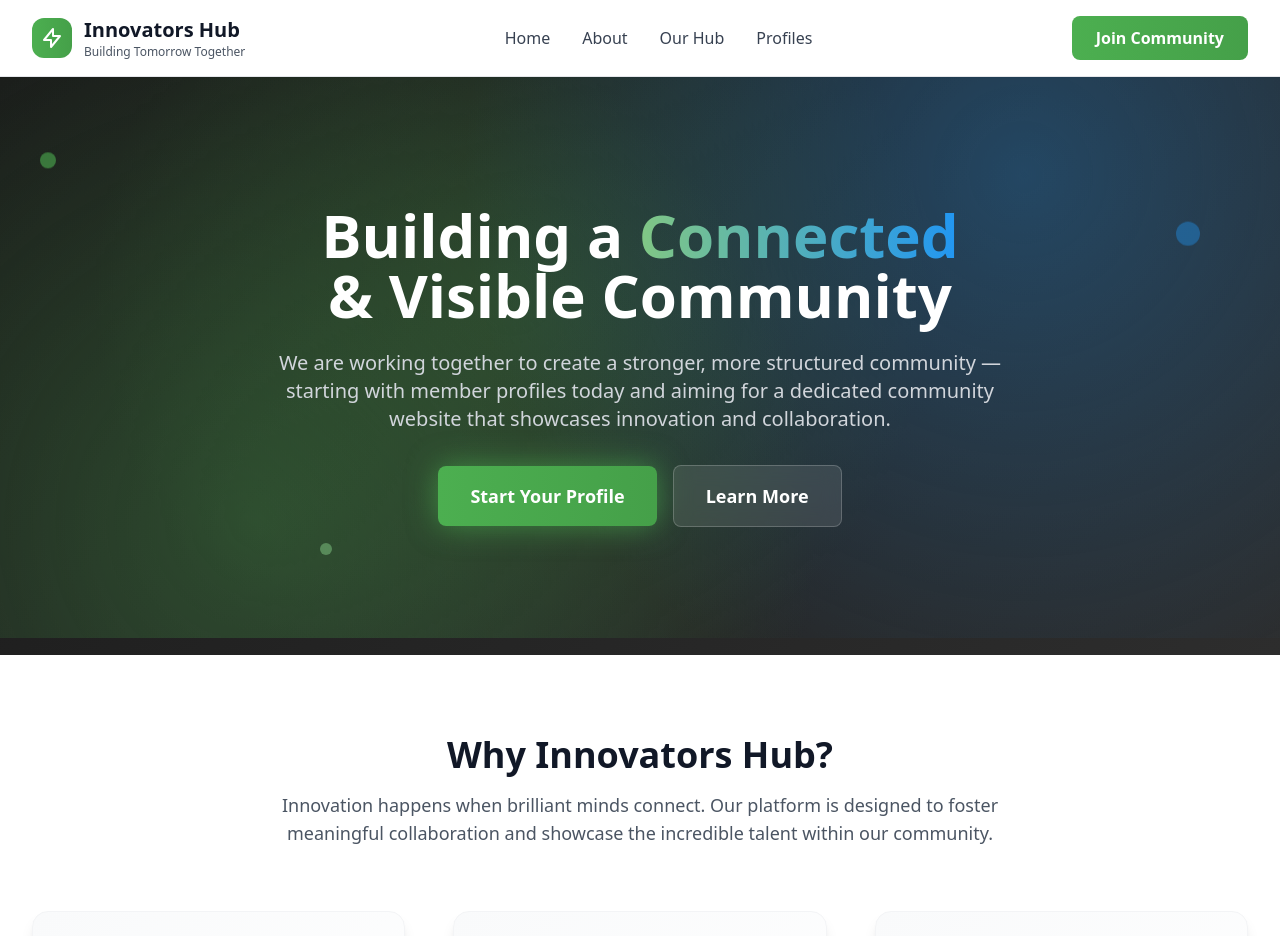
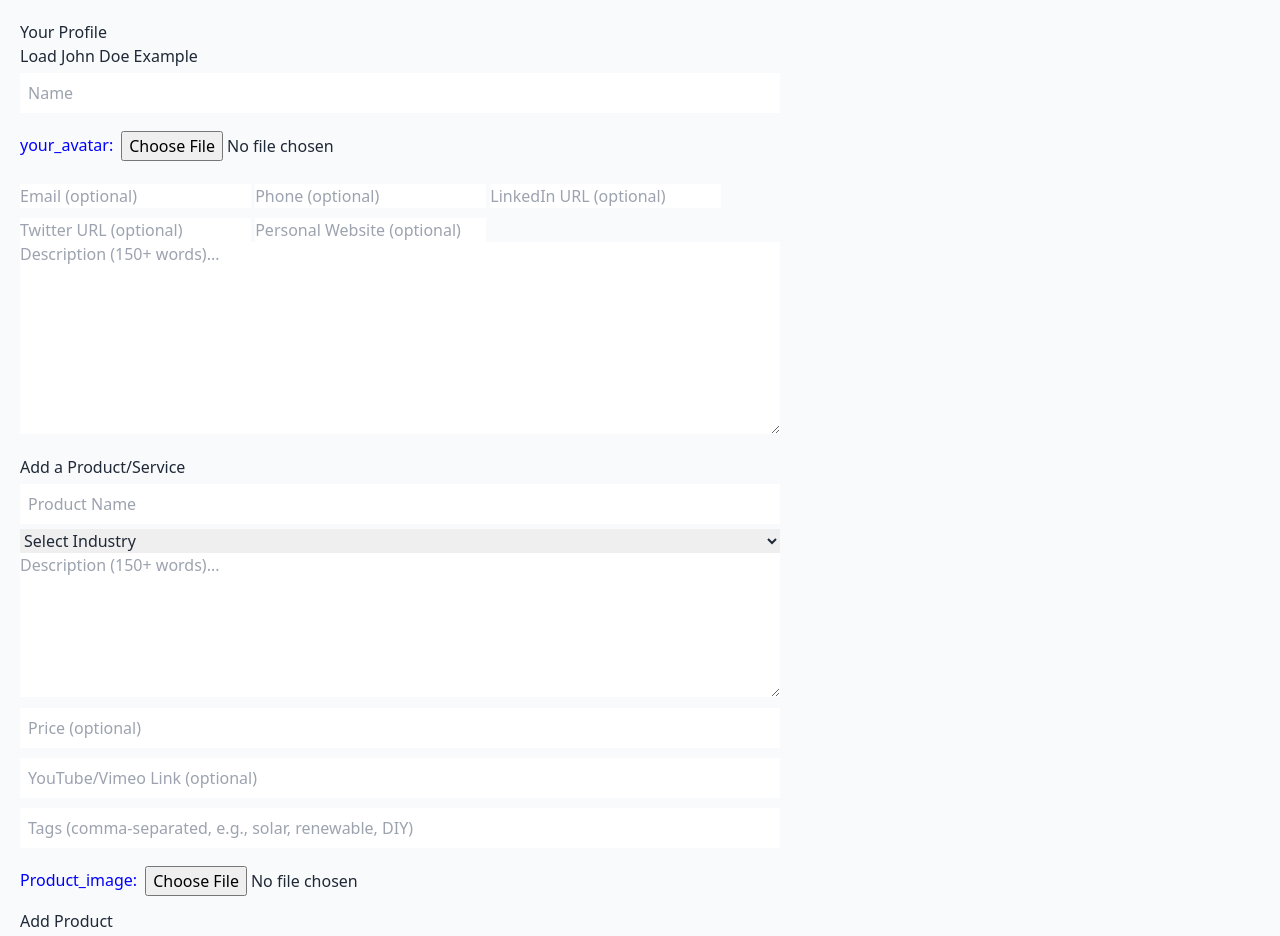
Before and after one commit to Topaz2015/ProfileBuilder, a plain HTML site: page index.html in a window 1280 px wide. Shown: the top 936 px of the page. Drawn offline with nearby package versions, Linux system fonts and the light colour scheme.

Commit message:
resolve conflicts

```diff
--- a/index.html
+++ b/index.html
@@ -46,113 +46,64 @@
     }
   </script>
   <style>
-    .hero-bg {
-      background: linear-gradient(135deg, #1a1a1a 0%, #2d2d2d 100%);
-      position: relative;
-      overflow: hidden;
-    }
-    .hero-bg::before {
-      content: '';
-      position: absolute;
-      top: 0;
-      left: 0;
-      right: 0;
-      bottom: 0;
-      background-image:
-        radial-gradient(circle at 20% 80%, rgba(76, 175, 80, 0.3) 0%, transparent 50%),
-        radial-gradient(circle at 80% 20%, rgba(33, 150, 243, 0.3) 0%, transparent 50%),
-        radial-gradient(circle at 40% 40%, rgba(76, 175, 80, 0.2) 0%, transparent 50%);
-      animation: float 8s ease-in-out infinite;
-    }
-    .glass-effect {
-      background: rgba(255, 255, 255, 0.1);
-      backdrop-filter: blur(10px);
-      border: 1px solid rgba(255, 255, 255, 0.2);
-    }
-    .card-hover {
-      transition: all 0.3s cubic-bezier(0.4, 0, 0.2, 1);
-    }
-    .card-hover:hover {
-      transform: translateY(-8px);
-    }
-  </style>
+    body { font-family: Arial, sans-serif; max-width: 800px; margin: 0 auto; padding: 20px; }
+    .form-group { margin-bottom: 15px; }
+    button { padding: 10px 15px; background: #4CAF50; color: white; border: none; cursor: pointer; margin: 5px 0; }
+    button:hover { background: #45a049; }
+    #product-list { margin-top: 20px; border-top: 1px solid #ddd; padding-top: 15px; }
+    textarea { width: 100%; resize: vertical; min-height: 100px; margin-top:10px;}
+    input[type="url"] {margin-top:10px;}
+    select, input[type="text"], input[type="file"] { width: 100%; padding: 8px; margin: 5px 0; }
+    .product-item { border: 1px solid #ddd; padding: 10px; margin-bottom: 10px; border-radius: 4px; }
+    .img {display:flex;}
+    .img > :first-child {color:blue; margin-top:15px;}
+    </style>
 </head>
 <body class="font-sans bg-gray-50 text-gray-800 overflow-x-hidden">
 
-  <!-- Navigation -->
-  <nav class="bg-white/90 backdrop-blur-md border-b border-gray-200 sticky top-0 z-50 shadow-sm">
-    <div class="max-w-7xl mx-auto px-4 sm:px-6 lg:px-8">
-      <div class="flex justify-between items-center py-4">
-        <div class="flex items-center space-x-3">
-          <div class="w-10 h-10 bg-gradient-to-r from-primary to-primary-dark rounded-xl flex items-center justify-center">
-            <svg class="w-6 h-6 text-white" fill="none" stroke="currentColor" viewBox="0 0 24 24">
-              <path stroke-linecap="round" stroke-linejoin="round" stroke-width="2" d="M13 10V3L4 14h7v7l9-11h-7z"></path>
-            </svg>
-          </div>
-          <div>
-            <h1 class="text-xl font-bold text-gray-900">Innovators Hub</h1>
-            <p class="text-xs text-gray-600">Building Tomorrow Together</p>
-          </div>
-        </div>
+  <!-- Profile Form -->
+  <div class="form-group">
+    <h2>Your Profile</h2>
+    <button onclick="loadExample()">Load John Doe Example</button>
+    <input type="text" id="name" placeholder="Name" required>
+    <div class="img"> <h5>your_avatar:</h4>
+    <input type="file" id="avatar" accept="image/*"></div>
 
-        <div class="hidden md:flex items-center space-x-8">
-          <a href="#home" class="text-gray-700 hover:text-primary transition-colors font-medium">Home</a>
-          <a href="#about" class="text-gray-700 hover:text-primary transition-colors font-medium">About</a>
-          <a href="#community" class="text-gray-700 hover:text-primary transition-colors font-medium">Our Hub</a>
-          <a href="listings.html" class="text-gray-700 hover:text-primary transition-colors font-medium">Profiles</a>
-        </div>
+    <!-- NEW: Contacts Section -->
+    <input type="email" id="email" placeholder="Email (optional)">
+    <input type="tel" id="phone" placeholder="Phone (optional)">
 
-        <div class="flex items-center space-x-4">
-          <a href="create-profile.html" class="bg-gradient-to-r from-primary to-primary-dark text-white px-6 py-2.5 rounded-lg font-semibold hover:shadow-lg transform hover:-translate-y-0.5 transition-all duration-300">
-            Join Community
-          </a>
-          <button class="md:hidden p-2">
-            <svg class="w-6 h-6" fill="none" stroke="currentColor" viewBox="0 0 24 24">
-              <path stroke-linecap="round" stroke-linejoin="round" stroke-width="2" d="M4 6h16M4 12h16M4 18h16"></path>
-            </svg>
-          </button>
-        </div>
-      </div>
-    </div>
-  </nav>
+  <!-- Social Media Links -->
+  <input type="url" id="linkedin" placeholder="LinkedIn URL (optional)">
+  <input type="url" id="twitter" placeholder="Twitter URL (optional)">
+  <input type="url" id="website" placeholder="Personal Website (optional)">
 
-  <!-- Hero Section -->
-  <section id="home" class="hero-bg text-white py-20 lg:py-32 relative">
-    <div class="max-w-7xl mx-auto px-4 sm:px-6 lg:px-8 relative z-10">
-      <div class="text-center max-w-4xl mx-auto animate-fade-in">
-        <h1 class="text-4xl sm:text-5xl lg:text-6xl font-bold mb-6 leading-tight">
-          Building a <span class="text-transparent bg-clip-text bg-gradient-to-r from-primary-light to-accent">Connected</span>
-          <br>& Visible Community
-        </h1>
-        <p class="text-lg sm:text-xl text-gray-300 mb-8 max-w-3xl mx-auto leading-relaxed">
-          We are working together to create a stronger, more structured community — starting with member profiles today and aiming for a dedicated community website that showcases innovation and collaboration.
-        </p>
-        <div class="flex flex-col sm:flex-row gap-4 justify-center items-center">
-          <a href="create-profile.html" class="bg-gradient-to-r from-primary to-primary-dark text-white px-8 py-4 rounded-lg font-semibold text-lg hover:shadow-xl transform hover:-translate-y-1 transition-all duration-300 animate-glow">
-            Start Your Profile
-          </a>
-          <a href="#about" class="glass-effect text-white px-8 py-4 rounded-lg font-semibold text-lg hover:bg-white/20 transition-all duration-300">
-            Learn More
-          </a>
-        </div>
-      </div>
-    </div>
+    <textarea id="description" placeholder="Description (150+ words)..." rows="8" required></textarea>
+  </div>
 
-    <!-- Floating elements -->
-    <div class="absolute top-20 left-10 w-4 h-4 bg-primary rounded-full opacity-60 animate-float"></div>
-    <div class="absolute top-40 right-20 w-6 h-6 bg-accent rounded-full opacity-40 animate-float" style="animation-delay: 1s;"></div>
-    <div class="absolute bottom-20 left-1/4 w-3 h-3 bg-primary-light rounded-full opacity-50 animate-float" style="animation-delay: 2s;"></div>
-  </section>
-
-  <!-- About Section -->
-  <section id="about" class="py-20 bg-white">
-    <div class="max-w-7xl mx-auto px-4 sm:px-6 lg:px-8">
-      <div class="text-center mb-16 animate-slide-up">
-        <h2 class="text-3xl sm:text-4xl font-bold text-gray-900 mb-4">Why Innovators Hub?</h2>
-        <p class="text-lg text-gray-600 max-w-3xl mx-auto">
-          Innovation happens when brilliant minds connect. Our platform is designed to foster meaningful collaboration and showcase the incredible talent within our community.
-        </p>
-      </div>
+  <!-- Products Form -->
+  <div class="form-group">
+    <h2>Add a Product/Service</h2>
+    <input type="text" id="product-name" placeholder="Product Name" required>
+    <select id="product-industry" required>
+      <option value="">Select Industry</option>
+      <option value="Climate">Climate</option>
+      <option value="Agriculture">Agriculture</option>
+      <option value="Energy">Energy</option>
+      <option value="Healthcare">Healthcare</option>
+      <option value="Manufacturing">Manufacturing</option>
+      <option value="Finances">Finances</option>
+      <option value="Real-Estate">Real-Estate</option>
+      <option value="Other">Other</option>
+    </select>
+    <textarea id="product-desc" placeholder="Description (150+ words)..." rows="6" required></textarea>
+    <input type="text" id="product-price" placeholder="Price (optional)">
+    <input type="text" id="product-video" placeholder="YouTube/Vimeo Link (optional)">
+    <input type="text" id="product-tags" placeholder="Tags (comma-separated, e.g., solar, renewable, DIY)">
+    <div class="img"> <h5>Product_image:</h4>
+    <input type="file" id="product-image" accept="image/*"></div>
+    <button onclick="addProduct()">Add Product</button>
+  </div>
 
       <div class="grid md:grid-cols-3 gap-8 lg:gap-12">
         <div class="bg-gradient-to-br from-gray-50 to-white p-8 rounded-2xl shadow-lg card-hover border border-gray-100">
```
